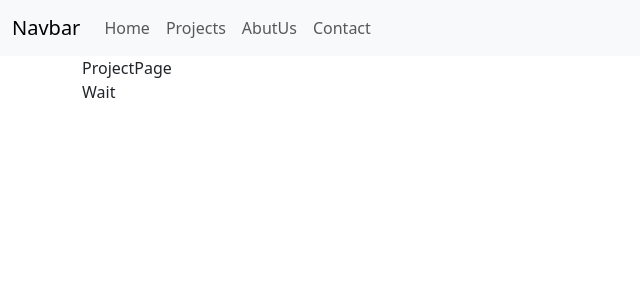
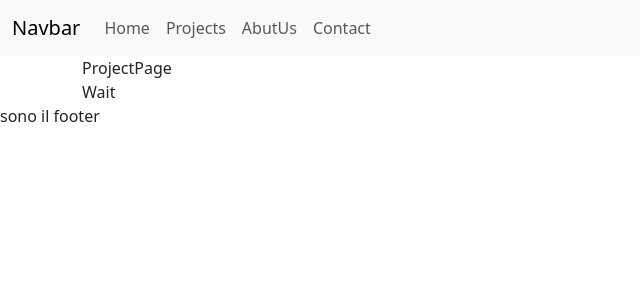
Before and after one commit to AndreaGallini/laravel-vue-router, a Vue app: page /projects/1 in a window 1280 px wide. Shown: the top 300 px of the page, without its empty margins (0-640 px from the left). Built offline with nearby package versions, Linux system fonts and the light colour scheme; no server answers.

Commit message:
add component

```diff
--- a/src/App.vue
+++ b/src/App.vue
@@ -3,12 +3,14 @@
   <div class="container">
     <router-view></router-view>
   </div>
+  <FooterComponent></FooterComponent>
 </template>
 
 <script>
+import FooterComponent from "./components/FooterComponent.vue";
 import HeaderComponent from "./components/HeaderComponent.vue";
 
-export default { components: { HeaderComponent } };
+export default { components: { HeaderComponent, FooterComponent } };
 </script>
 
 <style lang="scss" scoped></style>
--- /dev/null
+++ b/src/components/FooterComponent.vue
@@ -0,0 +1,15 @@
+<template>
+    <div>
+sono il footer
+    </div>
+</template>
+
+<script>
+    export default {
+        name:'FooterComponent'
+    }
+</script>
+
+<style lang="scss" scoped>
+
+</style>
--- a/src/components/ProjectCard.vue
+++ b/src/components/ProjectCardComponent.vue
@@ -1,15 +1,13 @@
 <template>
-
+    <div>
         <h1>{{ obj.nome_progetto }}</h1>
-
+    </div>
 </template>
 
 <script>
-export default {
-        props:["obj"],
-    name: 'ProjectCard',
-
-
+    export default {
+    name: 'ProjectCardComponent',
+        props:["obj"]
     }
 </script>
 
--- a/src/pages/ProjectList.vue
+++ b/src/pages/ProjectList.vue
@@ -14,17 +14,19 @@
     </div>
   </div>
   <div class="row">
-  <ProjectCard v-for="project in projects" :obj="project"></ProjectCard>
+    <ProjectCardComponent v-for="project in projects" :obj="project"></ProjectCardComponent>
   </div>
+
 </template>
 
 <script>
-import ProjectCard from '../components/ProjectCard.vue';
+
+import ProjectCardComponent from "../components/ProjectCardComponent.vue";
 import { store } from "../store";
 import axios from "axios";
 export default {
   name: "ProjectList",
-
+ components: { ProjectCardComponent },
   data() {
     return {
       store,
```
